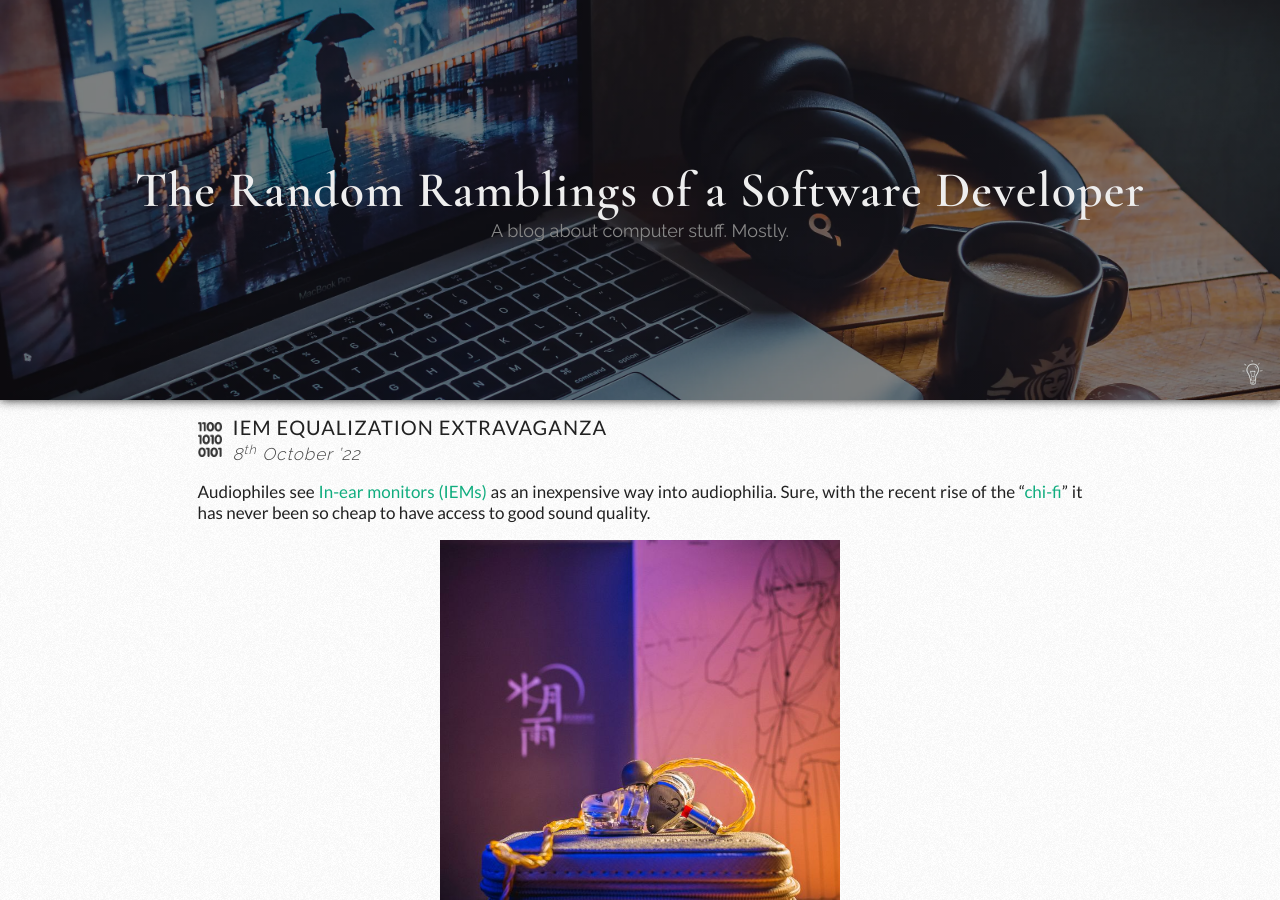
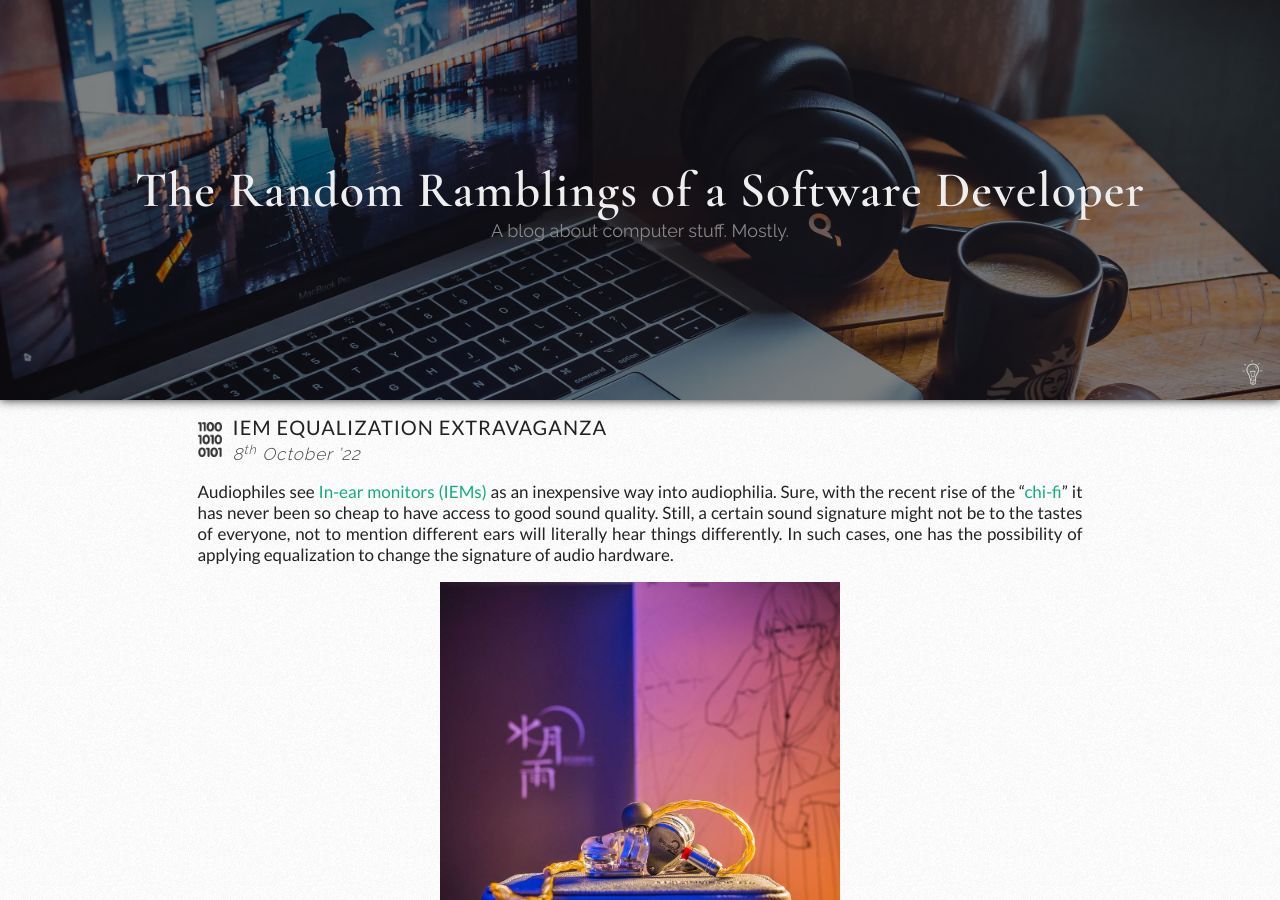
Before and after one commit to vittau/blog, a Jekyll site: the page built from _posts/2022-10-08-iem-equalization-extravaganza.markdown, in a window 1280 px wide and 900 px high. Built offline with Jekyll 4.4.1, drawn with Linux system fonts in a browser that asks for light colours; nearby versions of some CDN libraries; comment, search, counter and statistics services are not loaded; a style sheet for code colours, icons or effects is not loaded.

Commit message:
slightly expanded intro text

```diff
--- a/_posts/2022-10-08-iem-equalization-extravaganza.markdown
+++ b/_posts/2022-10-08-iem-equalization-extravaganza.markdown
@@ -9,7 +9,7 @@ location: Rio de Janeiro, Brazil
 tags: audiophile, audio, music, iem, headphone, equalizer
 ---
 
-Audiophiles see <a href="https://en.wikipedia.org/wiki/In-ear_monitor" target="_blank">In-ear monitors (IEMs)</a> as an inexpensive way into audiophilia. Sure, with the recent rise of the "<a href="https://www.makeuseof.com/what-is-chi-fi/" target="_blank">chi-fi</a>" it has never been so cheap to have access to good sound quality.
+Audiophiles see <a href="https://en.wikipedia.org/wiki/In-ear_monitor" target="_blank">In-ear monitors (IEMs)</a> as an inexpensive way into audiophilia. Sure, with the recent rise of the "<a href="https://www.makeuseof.com/what-is-chi-fi/" target="_blank">chi-fi</a>" it has never been so cheap to have access to good sound quality. Still, a certain sound signature might not be to the tastes of everyone, not to mention different ears will literally hear things differently. In such cases, one has the possibility of applying equalization to change the signature of audio hardware.
 
 <div class="post-image">
     <a href="{{ site.baseurl }}/img/posts/iem-dusk.jpg" target="_blank"><img src="{{ site.baseurl }}/img/posts/iem-dusk.jpg"/></a>
```
